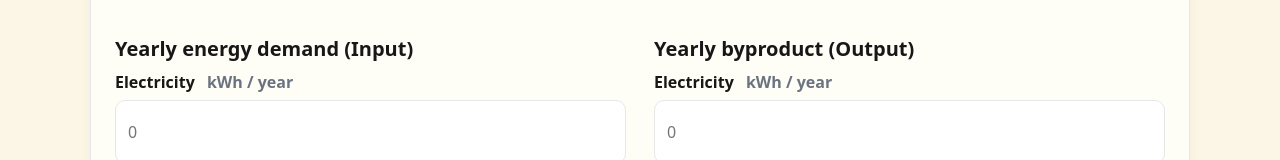
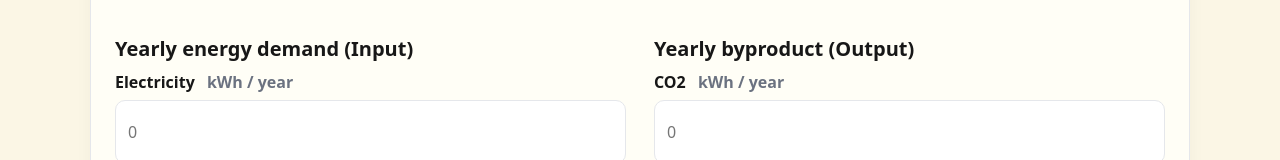
Before and after one commit to TilleMKTE/InnoPilot, a plain HTML site: page index.html in a window 1280 px wide. Shown: the part 277-437 px from the top of the page. Drawn offline with Linux system fonts and the light colour scheme.

Commit message:
Update index.html

```diff
--- a/index.html
+++ b/index.html
@@ -60,7 +60,7 @@
         <div>
           <div class="section-title">Yearly byproduct (Output)</div>
           <div class="field">
-            <label for="elecR">Electricity <span class="unit">kWh / year</span></label>
+            <label for="elecR">CO2 <span class="unit">kWh / year</span></label>
             <input id="elecR" name="elecR" type="number" min="0" step="any" placeholder="0" />
           </div>
           <div class="field">
```
